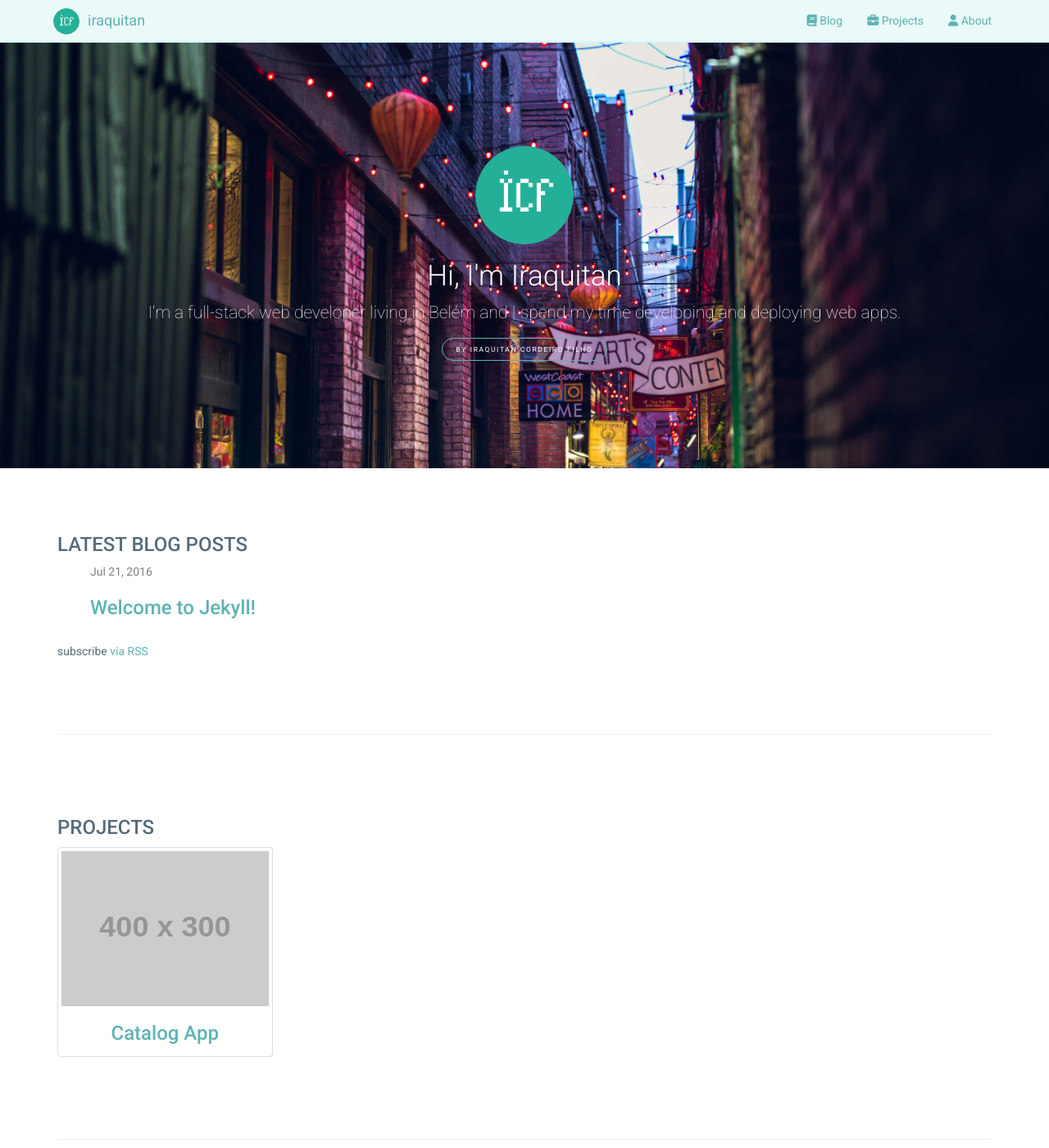
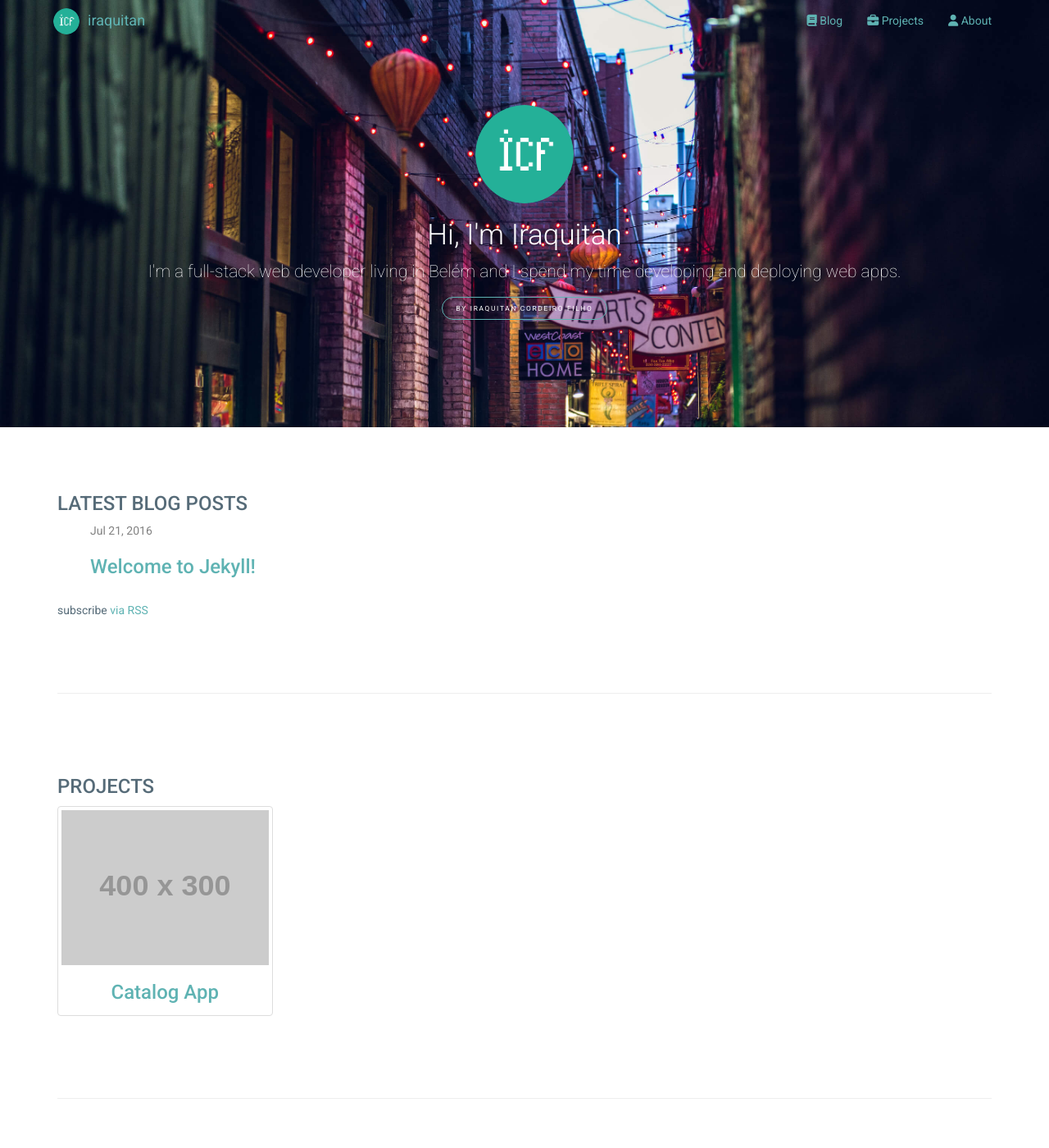
Before and after one commit to iraquitan/iraquitan.github.io, a Jekyll site: the page built from index.html, in a window 1280 px wide and 1400 px high. Shown: the whole window at 82% size. Built offline with Jekyll 4.4.1, drawn with Linux system fonts in a browser that asks for light colours; nearby versions of some CDN libraries.

Commit message:
design(enhance): Add navbar transparency transition
Add styles to navbar to start transparent and become solid color when
scroll page. Add script to add and remove .transp class dynamically.
Also add check to see if page is on top, if not remove the .transp
class for page reloads. Also minor style changes.

```diff
--- a/_includes/navbar.html
+++ b/_includes/navbar.html
@@ -1,4 +1,4 @@
-<nav class="navbar navbar-default navbar-fixed-top">
+<nav class="navbar navbar-default navbar-fixed-top transp" role="navigation">
   <div class="container">
     <!-- Brand and toggle get grouped for better mobile display -->
     <div class="navbar-header">
--- a/_layouts/default.html
+++ b/_layouts/default.html
@@ -21,7 +21,7 @@
     <!-- bootstrap js CDN -->
     <script src="https://maxcdn.bootstrapcdn.com/bootstrap/3.3.6/js/bootstrap.min.js" integrity="sha384-0mSbJDEHialfmuBBQP6A4Qrprq5OVfW37PRR3j5ELqxss1yVqOtnepnHVP9aJ7xS" crossorigin="anonymous"></script>
     <!-- animation js -->
-    <script src="{{ site.url }}/assets/js/animation.js"></script>
+    <script src="/assets/js/animation.js"></script>
   </body>
 
 </html>
--- a/_sass/_layout.scss
+++ b/_sass/_layout.scss
@@ -8,7 +8,6 @@
 }
 .site-content {
     flex: 1;
-    padding-top: 50px;
     padding-bottom: 20px;
 }
 .site-section {
@@ -17,11 +16,33 @@
 /**
  * Navbar
  */
-.navbar {
-    border-bottom: 2px solid $bgHighlight;
-}
 .navbar-brand-image {
     padding: 10px;
+}
+nav.navbar {
+    border-bottom: 2px solid $bgHighlight;
+    // Animation
+    transition: border 0.6s ease;
+    transition: all 0.6s ease;
+    li.active a {
+        transition: border 0.6s ease;
+        transition: all 0.6s ease;
+    }
+}
+nav.transp {
+    background-color: transparent;
+    border: 0;
+    @include media-query($screen-sm-min) {
+        li.active a {
+            border-radius: 0 0 50% 50%;
+        }
+    }
+}
+.navbar-default .navbar-toggle,
+.navbar-default .navbar-toggle:focus,
+.navbar-default .navbar-toggle:hover {
+    border: 0;
+    background-color: transparent;
 }
 /**
  * Footer
@@ -109,7 +130,7 @@
         min-width: 100%;
         min-height: 100%;
         border-radius: 0;
-        border: none;
+        border: 0;
         .modal-body {
             padding: 15px;
         }
@@ -121,7 +142,7 @@
             padding: 1em;
         }
         .btn-default {
-            border: none;
+            border: 0;
         }
         .m-y-2 {
             border-top: 5px solid $bgHighlight;
```
Also changed, not shown: assets/js/animation.coffee (+9 -0 lines).
